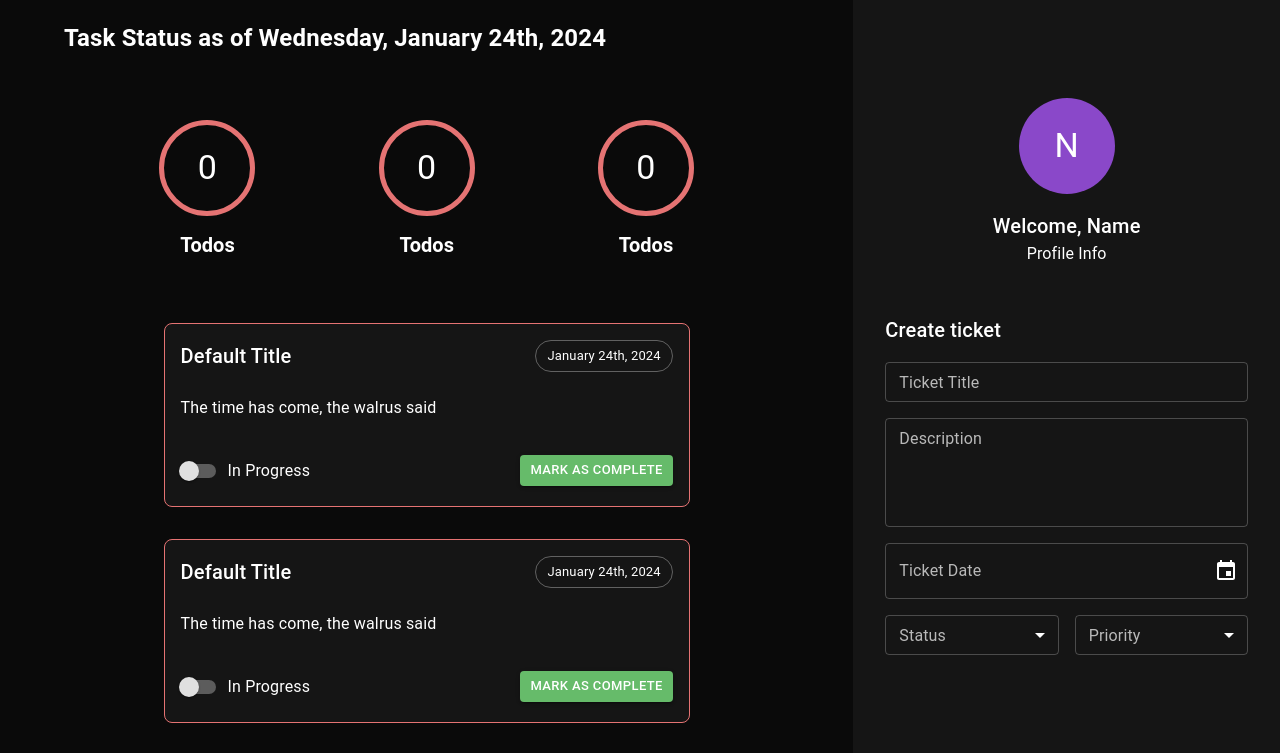
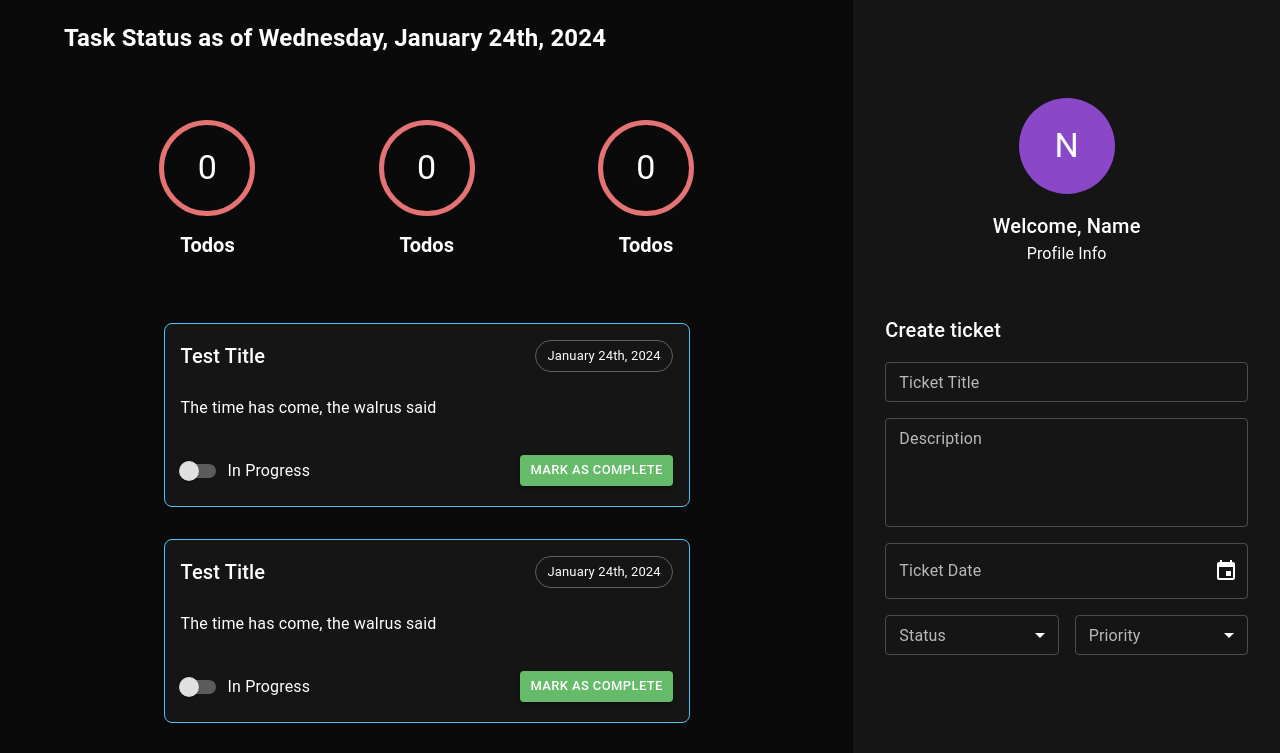
Before and after one commit to lokeam/ts-ticket-mgr, a React (Create React App) app: page / in a window 1280 px wide. Shown: the top 753 px of the page. Built offline with nearby package versions, Linux system fonts and the light colour scheme.

Commit message:
feat: wire-up Ticket component

```diff
--- /dev/null
+++ b/src/components/ticket/interfaces/Ticket.ts
@@ -0,0 +1,10 @@
+import { DescriptionText } from './TicketDescription';
+import { TicketDateTitle } from "./TicketHeader";
+import { FooterUI } from './TicketFooter';
+
+export interface TicketUI
+  extends TicketDateTitle, DescriptionText, FooterUI {
+    id?: string,
+    priority?: string,
+    status?: string,
+  };
--- a/src/components/ticket/ticket.tsx
+++ b/src/components/ticket/ticket.tsx
@@ -3,8 +3,25 @@ import { Box } from '@mui/material';
 import { TicketHeader } from './_ticketHeader';
 import { TicketDescription } from './_ticketDescription';
 import { TicketFooter } from './_ticketFooter';
+import { TicketUI } from './interfaces/Ticket';
+import { Priority } from '../createTicketForm/enums/Priority';
+import { changePriorityBorderColor } from './util/changePriorityBorderColor';
+import PropTypes from 'prop-types';
 
-export const Ticket: FC = ():ReactElement => {
+
+export const Ticket: FC<TicketUI> = (
+  props,
+):ReactElement => {
+  // Context API may be more appropriate here in the case of a more involved app
+  const {
+    title = 'Test Title',
+    date = new Date(),
+    description = 'The time has come, the walrus said',
+    priority = Priority.normal,
+    onStatusChange = (event) => console.log(event),
+    onClick = (event) => console.log(event)
+  } = props;
+
   return (
     <Box
       display="flex"
@@ -18,12 +35,24 @@ export const Ticket: FC = ():ReactElement => {
         backgroundColor: 'background.paper',
         borderRadius: '8px',
         border: '1px solid',
-        borderColor: 'error.light'
+        borderColor: `${changePriorityBorderColor(priority)}`
       }}
     >
-      <TicketHeader />
-      <TicketDescription />
-      <TicketFooter />
+      <TicketHeader title={title} date={date} />
+      <TicketDescription description={description} />
+      <TicketFooter
+        onStatusChange={onStatusChange}
+        onClick={onClick}
+      />
     </Box>
   );
 };
+
+Ticket.propTypes = {
+  title: PropTypes.string,
+  date: PropTypes.instanceOf(Date),
+  description: PropTypes.string,
+  onClick: PropTypes.func,
+  onStatusChange: PropTypes.func,
+  priority: PropTypes.string,
+};
--- /dev/null
+++ b/src/components/ticket/util/changePriorityBorderColor.ts
@@ -0,0 +1,17 @@
+
+import { Priority } from "../../createTicketForm/enums/Priority";
+
+export const changePriorityBorderColor = (
+  priority: string,
+): string => {
+  switch(priority) {
+    case Priority.low:
+      return 'grey.900';
+    case Priority.normal:
+      return 'info.light';
+    case Priority.high:
+      return 'error.light';
+    default:
+      return 'grey.900';
+  }
+};
```
